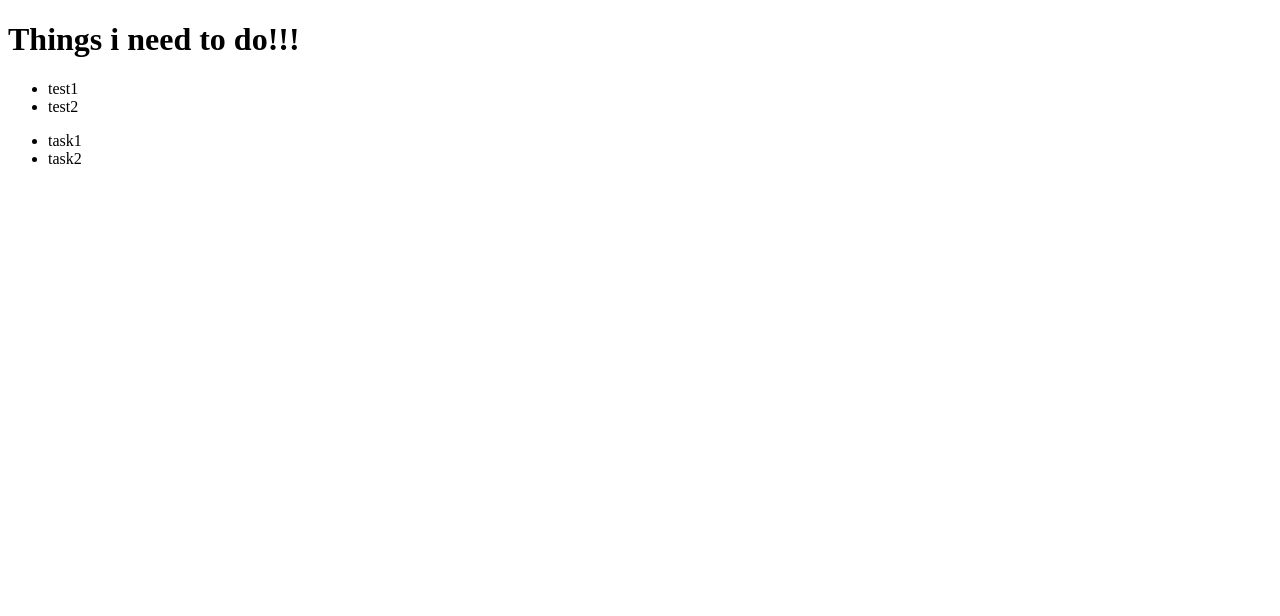
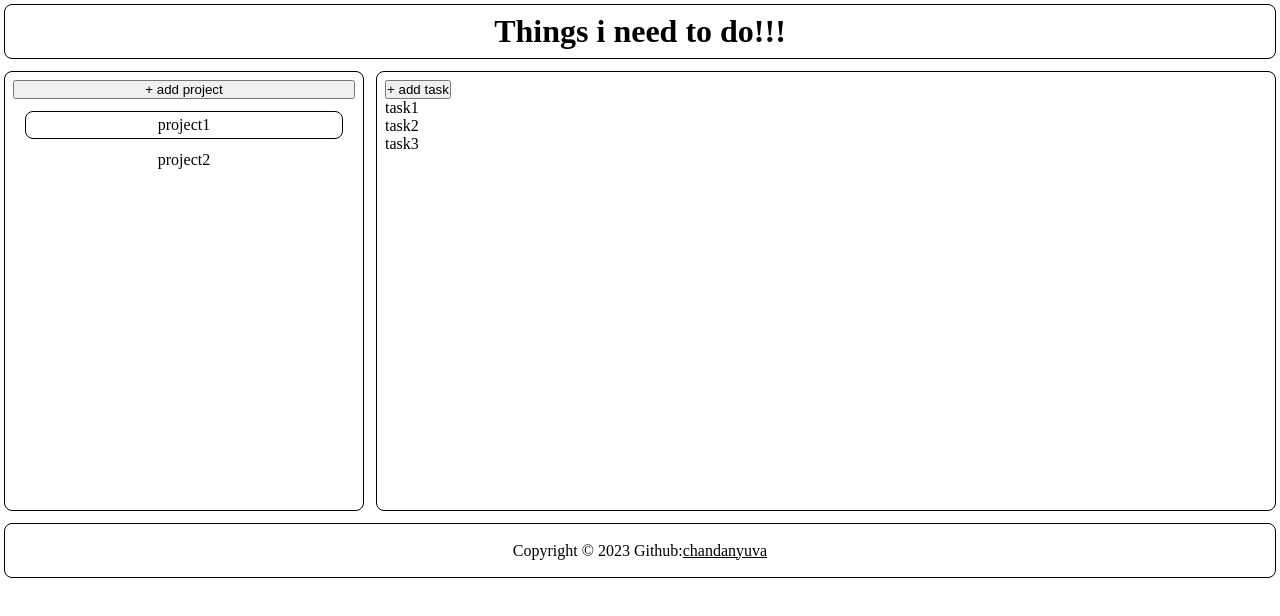
Before and after one commit to chandanyuva/Todo-List, a website built with webpack: page dist/index.html in a window 1280 px wide. Built offline with nearby package versions, Linux system fonts and the light colour scheme.

Commit message:
impliment feature to add tasks

```diff
--- a/src/modules/DomUtil.js
+++ b/src/modules/DomUtil.js
@@ -1,35 +1,128 @@
 
 import heading from './pageHeading'
-import {projects} from './pageProjects'
-import {currentProjectTasks} from './pageTasks'
+import {projects,showProjectCreationForm} from './pageProjects'
+import {getTasks,addTasks} from './pageTasks'
+
+function renderLayout(){
+    const content = document.querySelector("#content");
+
+    const headingDiv = document.createElement('div');
+    headingDiv.classList.add('headingDiv');
+
+    const projectsDiv = document.createElement('div');
+    projectsDiv.classList.add('projectsDiv');
+
+    const tasksDiv = document.createElement('div');
+    tasksDiv.classList.add('tasksDiv');
+
+    const footerDiv = document.createElement('div');
+    footerDiv.classList.add('footerDiv');
+
+    //appending
+    content.appendChild(headingDiv);
+    content.appendChild(projectsDiv);
+    content.appendChild(tasksDiv);
+    content.appendChild(footerDiv);
+}
 
 function renderHeading(){
     heading()
 }
 
+
+
 function renderProjects(){
-    const content = document.querySelector("#content");
+
+
+    const projectsDiv = document.querySelector(".projectsDiv");
+
+    while (projectsDiv.firstChild){
+        projectsDiv.removeChild(projectsDiv.firstChild);
+    }
+
+    const addProjectBtn = document.createElement('button');
+    addProjectBtn.classList.add('addProject');
+    addProjectBtn.innerText = '+ add project';
+    addProjectBtn.addEventListener('click',()=>{
+        showProjectCreationForm();
+    })
+
+    projectsDiv.appendChild(addProjectBtn);
+
     const pList = document.createElement('ul');
+    pList.classList.add('projectList');
+
     // console.log(projects);
     projects.forEach((project)=>{
         const pItem = document.createElement('li');
+        // pList.firstChild.classList.toggle('selected');
+        pItem.addEventListener('click',(event)=>{
+            // console.log(event);
+            projects.forEach((project)=>{
+                project.isActive=false;
+            })
+            project.isActive = true;
+            const selected = document.querySelector('.selected');
+            selected.classList.toggle('selected');
+            pItem.classList.toggle('selected');
+            renderTasks();
+
+        })
         pItem.innerText = `${project.name}`;
         pList.append(pItem);
     })
-    content.appendChild(pList);
-    console.log('projects loaded');
+    pList.firstChild.classList.toggle('selected');
+    renderTasks();
+
+    projectsDiv.appendChild(pList);
+
 }
 
 function renderTasks(){
-    console.log(currentProjectTasks);
-    const content = document.querySelector('#content');
+    // console.log(currentProjectTasks);
+
+    const tasksDiv = document.querySelector('.tasksDiv');
+    while (tasksDiv.firstChild){
+        tasksDiv.removeChild(tasksDiv.firstChild);
+    }
+
+    //add tasks btn
+    const addTaskBtn = document.createElement('button');
+    addTaskBtn.classList.add('addTask');
+    addTaskBtn.innerText = '+ add task'
+    addTaskBtn.addEventListener('click',(event)=>{
+        console.log(event);
+        addTasks();
+    })
+
+    tasksDiv.appendChild(addTaskBtn)
+    //add tasks btn
+
+    //display tasks
+
     const tList = document.createElement('ul');
+    tList.classList.add('tasksList');
+
+    const currentProjectTasks = getTasks();
+    // console.log(currentProjectTasks);
     currentProjectTasks.forEach((task)=>{
         const tItem = document.createElement('li');
         tItem.innerText = `${task.title}`;
         tList.append(tItem);
     })
-    content.appendChild(tList);
+
+    //display end
+
+    tasksDiv.appendChild(tList);
 }
 
-export {renderHeading,renderProjects,renderTasks};
+function renderFooter(){
+    const footer = document.createElement('footer');
+    footer.classList.add('footer');
+    footer.innerHTML = '<p>Copyright © 2023 Github:<a href="https://github.com/chandanyuva" target="_blank">chandanyuva</a></p>';
+
+    const footerDiv = document.querySelector('.footerDiv');
+    footerDiv.appendChild(footer);
+}
+
+export {renderLayout,renderHeading,renderProjects,renderTasks,renderFooter};
--- a/src/modules/Project.js
+++ b/src/modules/Project.js
@@ -9,14 +9,6 @@ export default class Project{
         this.tasks = []
     }
 
-    get isActive(){
-        return this._isAvtive;
-    }
-
-    set isActive(value){
-        this._isAvtive = value;
-    }
-
     addTask(title,discription,dueDate,priority){
         const task = new Task(title,discription,dueDate,priority);
         this.tasks.push(task);
--- a/src/modules/pageHeading.js
+++ b/src/modules/pageHeading.js
@@ -1,9 +1,11 @@
 const heading = ()=>{
-    const content = document.querySelector("#content");
 
     const heading = document.createElement('h1');
+    heading.classList.add('heading');
     heading.innerText = 'Things i need to do!!!';
-    content.appendChild(heading);
+
+    const headingDiv = document.querySelector(".headingDiv");
+    headingDiv.appendChild(heading);
     console.log("heading loaded");
 }
 
--- a/src/modules/pageLoad.js
+++ b/src/modules/pageLoad.js
@@ -1,9 +1,11 @@
-import {renderHeading,renderProjects,renderTasks} from './DomUtil'
+import {renderLayout,renderHeading,renderProjects,renderTasks,renderFooter} from './DomUtil'
 
 const initialLoad = ()=>{
+    renderLayout();
     renderHeading();
     renderProjects();
     renderTasks();
+    renderFooter();
 }
 
 export default initialLoad
--- a/src/modules/pageProjects.js
+++ b/src/modules/pageProjects.js
@@ -1,14 +1,27 @@
 
 import Project from './Project';
+import {renderProjects} from './DomUtil'
 
 const  projects = [];
 
-const p1 = new Project(1,'test1',true);
-const p2 = new Project(2,'test2');
+
+function showProjectCreationForm(){
+
+    let name = prompt('enter the project name');
+    const p0 = new Project(parseInt(`${projects.length+1}`),`${name}`);
+    projects.push(p0);
+    // console.log(projects);
+    renderProjects();
+}
+
+
+const p1 = new Project(1,'project1',true);
+const p2 = new Project(2,'project2');
 
 
 p1.addTask('task1','p1',87432,2);
 p1.addTask('task2','p1',87432,1);
+p1.addTask('task3','p1',87432,1);
 
 p2.addTask('task1','p2',87432,2);
 p2.addTask('task2','p2',87432,2);
@@ -16,4 +29,6 @@ p2.addTask('task2','p2',87432,2);
 projects.push(p1);
 projects.push(p2);
 
-export {projects};
+console.log('projects loaded');
+
+export {projects,showProjectCreationForm};
--- a/src/modules/pageTasks.js
+++ b/src/modules/pageTasks.js
@@ -2,19 +2,32 @@
 import {projects} from "./pageProjects";
 
 
-const currentProjectTasks = [];
+function getTasks(){
+    const currentProjectTasks = [];
 
-projects.forEach((project)=>{
-    const tasks = []
-    tasks.push(...project.tasks)
-    if (project.isActive){
-        currentProjectTasks.push(...tasks);
+    projects.forEach((project)=>{
+        if (project.isActive){
+            currentProjectTasks.push(...project.tasks);
+        }
+    })
+    return currentProjectTasks
+}
+
+function addTasks(){
+    const title = prompt('enter task title');
+    const discription = prompt('enter task discription');
+    const dueDate = new Date (prompt('enter dueDate'));
+    const options = {
+        '1':1,
+        '2':2,
+        '3':3
     }
-    // allProjectTasks.push(tasks);
-})
+    const priority = prompt('set task priority',options);
+    console.log(title,discription,dueDate,priority);
+}
 
 
-// console.log(allProjectTasks);
+// console.log(currentProjectTasks);
 console.log("tasks loaded");
 
-export {currentProjectTasks};
+export {getTasks,addTasks};
```
Also changed, not shown: dist/index.html, dist/main.js, dist/styles.css (added).
